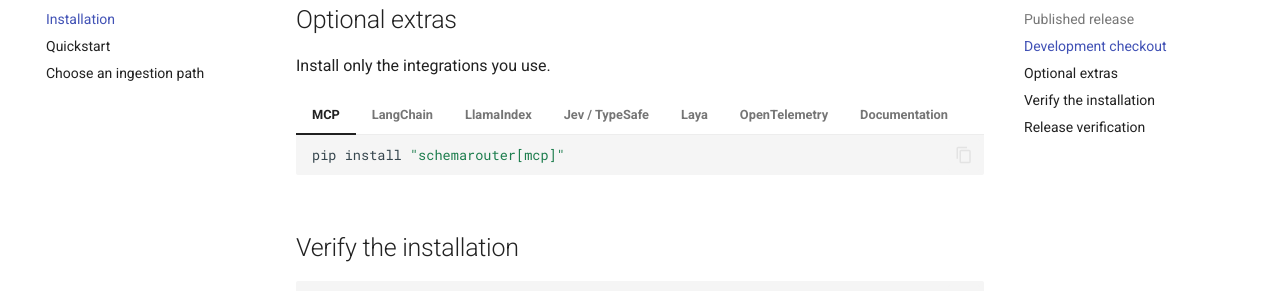
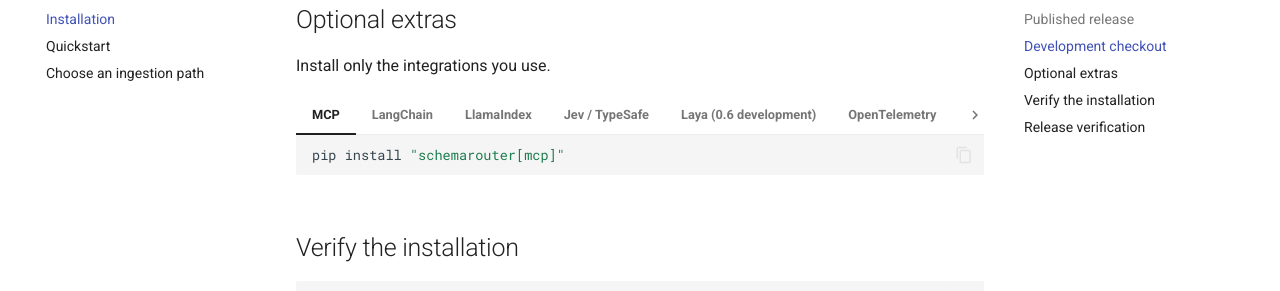
Before and after one commit to JDeun/SchemaRouter, an MkDocs documentation site: the page built from docs/getting-started/installation.md, in a window 1280 px wide and 900 px high, scrolled down 675 px. Shown: the part 153-444 px from the top of the window. Built offline with MkDocs 1.6.1 and Material for MkDocs 9.7.7, drawn with Linux system fonts in a browser that asks for light colours; comment, search, counter and statistics services are not loaded; some of the changed lines change nothing that is shown.

Commit message:
docs: clarify unreleased Laya extra

````diff
--- a/docs/getting-started/installation.md
+++ b/docs/getting-started/installation.md
@@ -52,11 +52,16 @@
     pip install "schemarouter[jev]"
     ```
 
-=== "Laya"
+=== "Laya (0.6 development)"
+
+    The current public `0.5.0` package does not contain the Laya extra yet.
 
     ```bash
-    pip install "schemarouter[laya]"
+    pip install -e ".[laya]"
     ```
+
+    The packaged `schemarouter[laya]` extra will become available in the first release that
+    includes the 0.6 development work.
 
 === "OpenTelemetry"
 
````
